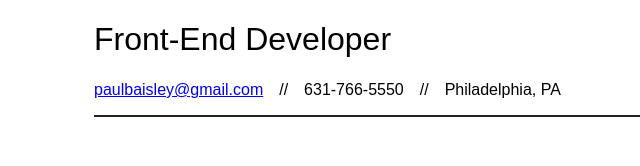
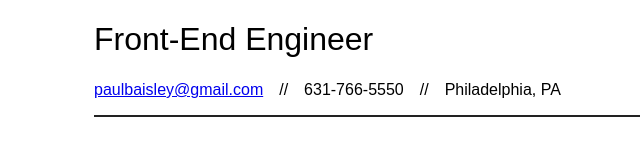
Before and after one commit to wavinginspace/portfolio, a website built with Parcel: page resume.html in a window 1280 px wide. Shown: the part 223-389 px from the top of the page, 185-825 px from the left. Built offline with nearby package versions, Linux system fonts and the light colour scheme.

Commit message:
update resume

```diff
--- a/resume.html
+++ b/resume.html
@@ -73,7 +73,7 @@
           <br />
           <span class="baisley">Baisley</span>
         </h1>
-        <h2 class="job-title">Front-End Developer</h2>
+        <h2 class="job-title">Front-End Engineer</h2>
 
         <div class="resume-contact-info">
           <a class="my-email resume-link-el" href="mailto:paulbaisley@gmail.com" target="_blank">
```
Also changed, not shown: 1 other file.
